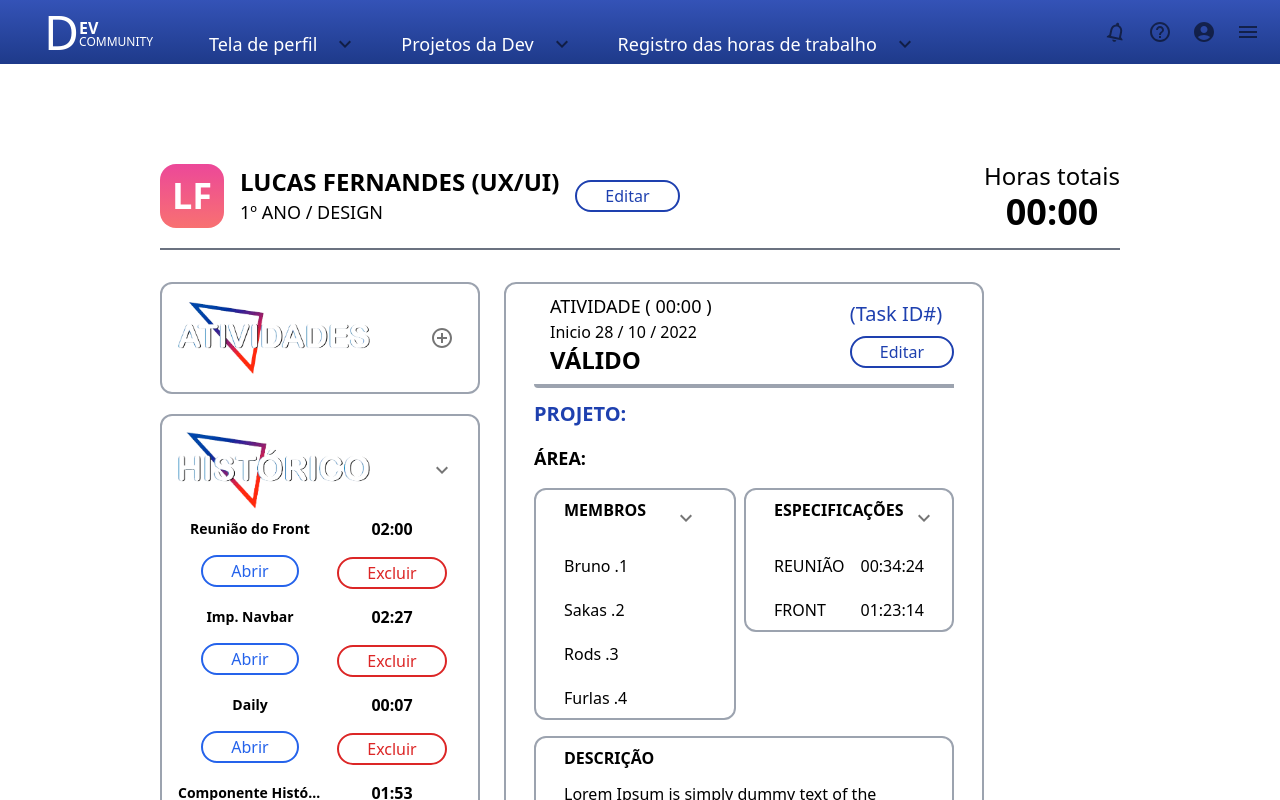
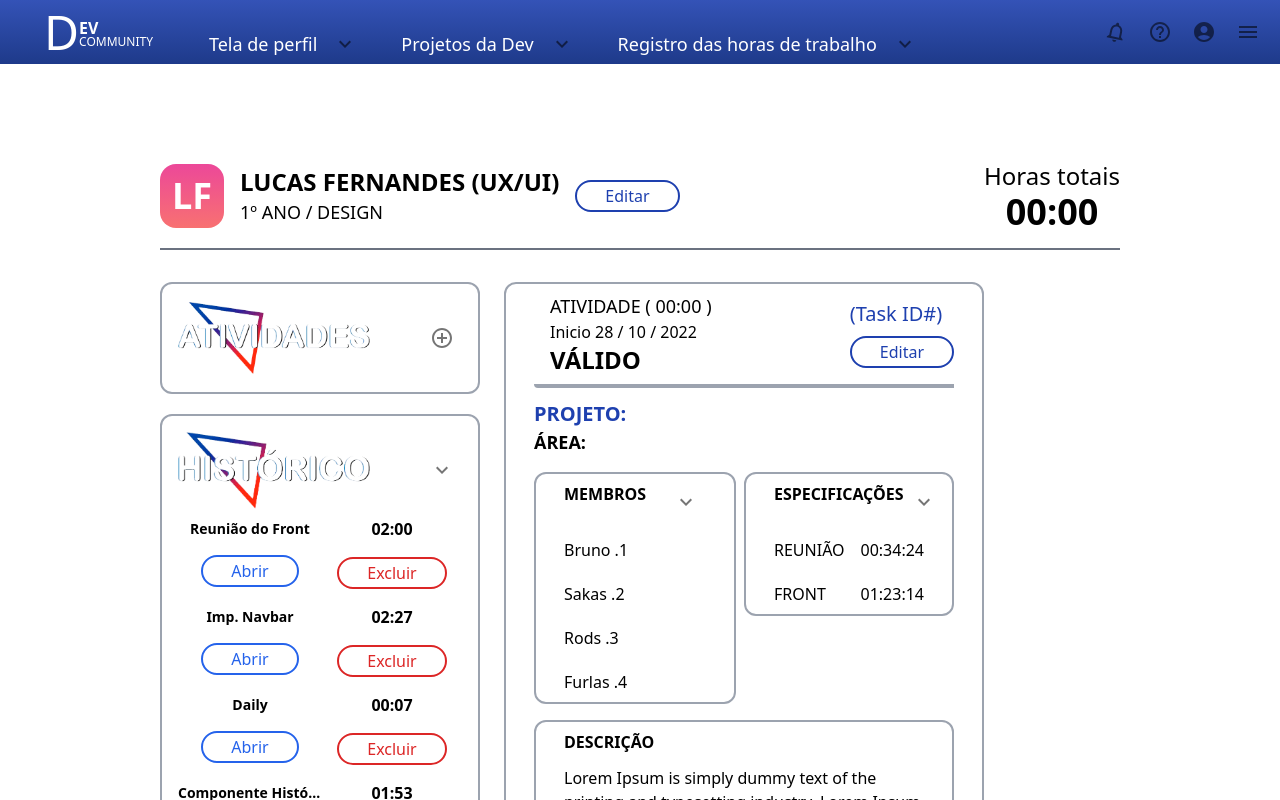
Before and after one commit to Maua-Dev/portal_interno_front, a Next.js app: page / in a window 1280 px wide. Both pictures are taken after a click on the button 442 px from the left and 470 px from the top of the page. Shown: the top 800 px of the page. Built offline with nearby package versions, Linux system fonts and the light colour scheme.

Commit message:
Componentizing Historic Card Done

```diff
--- a/src/app/components/HistoryMainCard.tsx
+++ b/src/app/components/HistoryMainCard.tsx
@@ -30,7 +30,16 @@ const CardHeader = ({ children }: { children: ReactNode }) => {
   )
 }
 
-export default function HistoryMainCard() {
+const TopSection = () => {
+  return (
+    <div>
+      <h1 className="text-xl font-extrabold text-blue-800">PROJETO:</h1>
+      <h1 className="text-lg font-extrabold">ÁREA:</h1>
+    </div>
+  )
+}
+
+const MiddleSection = () => {
   const mock_users = ['Bruno', 'Sakas', 'Rods', 'Furlas']
 
   interface TasksProps {
@@ -44,14 +53,6 @@ export default function HistoryMainCard() {
   ]
 
   return (
-    <MainCard>
-      <CardHeader>
-        <LeftSideHeader />
-        <RightSideHeader />
-      </CardHeader>
-      <div className="flex flex-col gap-4 py-3">
-        <h1 className="text-xl font-extrabold text-blue-800">PROJETO:</h1>
-        <h1 className="text-lg font-extrabold">ÁREA:</h1>
     <div className="flex gap-2">
       <ListComponent label={'MEMBROS'}>
         {mock_users.map((user, index) => {
@@ -69,17 +70,40 @@ export default function HistoryMainCard() {
         })}
       </ListComponent>
     </div>
+  )
+}
+
+const BottomSection = () => {
+  return (
     <MainCard width="w-1/1">
       <div>
         <h1 className="mb-3 font-semibold">DESCRIÇÃO</h1>
         <p>
           Lorem Ipsum is simply dummy text of the printing and typesetting
-              industry. Lorem Ipsum has been the industrys standard dummy text
-              ever since the 1500s, when an unknown printer took a
+          industry. Lorem Ipsum has been the industrys standard dummy text ever
+          since the 1500s, when an unknown printer took a
         </p>
-          </div>
-        </MainCard>
       </div>
     </MainCard>
   )
 }
+
+const BodySection = ({ children }: { children: ReactNode }) => {
+  return <div className="flex flex-col gap-4 py-3">{children}</div>
+}
+
+export default function HistoryMainCard() {
+  return (
+    <MainCard>
+      <CardHeader>
+        <LeftSideHeader />
+        <RightSideHeader />
+      </CardHeader>
+      <BodySection>
+        <TopSection />
+        <MiddleSection />
+        <BottomSection />
+      </BodySection>
+    </MainCard>
+  )
+}
```
Lines whose indentation alone changed are shown as unchanged.
